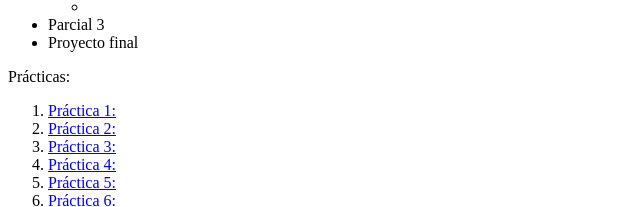
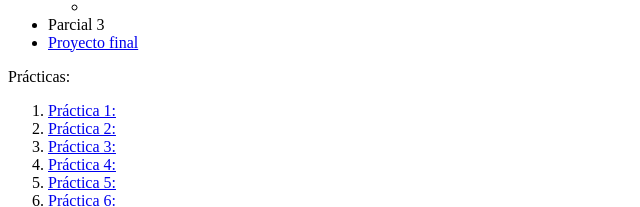
Before and after one commit to kari212121/portafolio, a plain HTML site: page index.html in a window 1280 px wide. Shown: the part 1029-1236 px from the top of the page, 0-640 px from the left. Drawn offline with Linux system fonts and the light colour scheme.

Commit message:
Update index.html

```diff
--- a/index.html
+++ b/index.html
@@ -90,7 +90,7 @@ cual se implantará, además los publicará y administrará. </p>
 
 <li> Parcial 3</li>
 
-<li> Proyecto final </li>
+ <li> <a href="fundaciones.html"> Proyecto final </a> </li>
 
 </ul>
 
```
